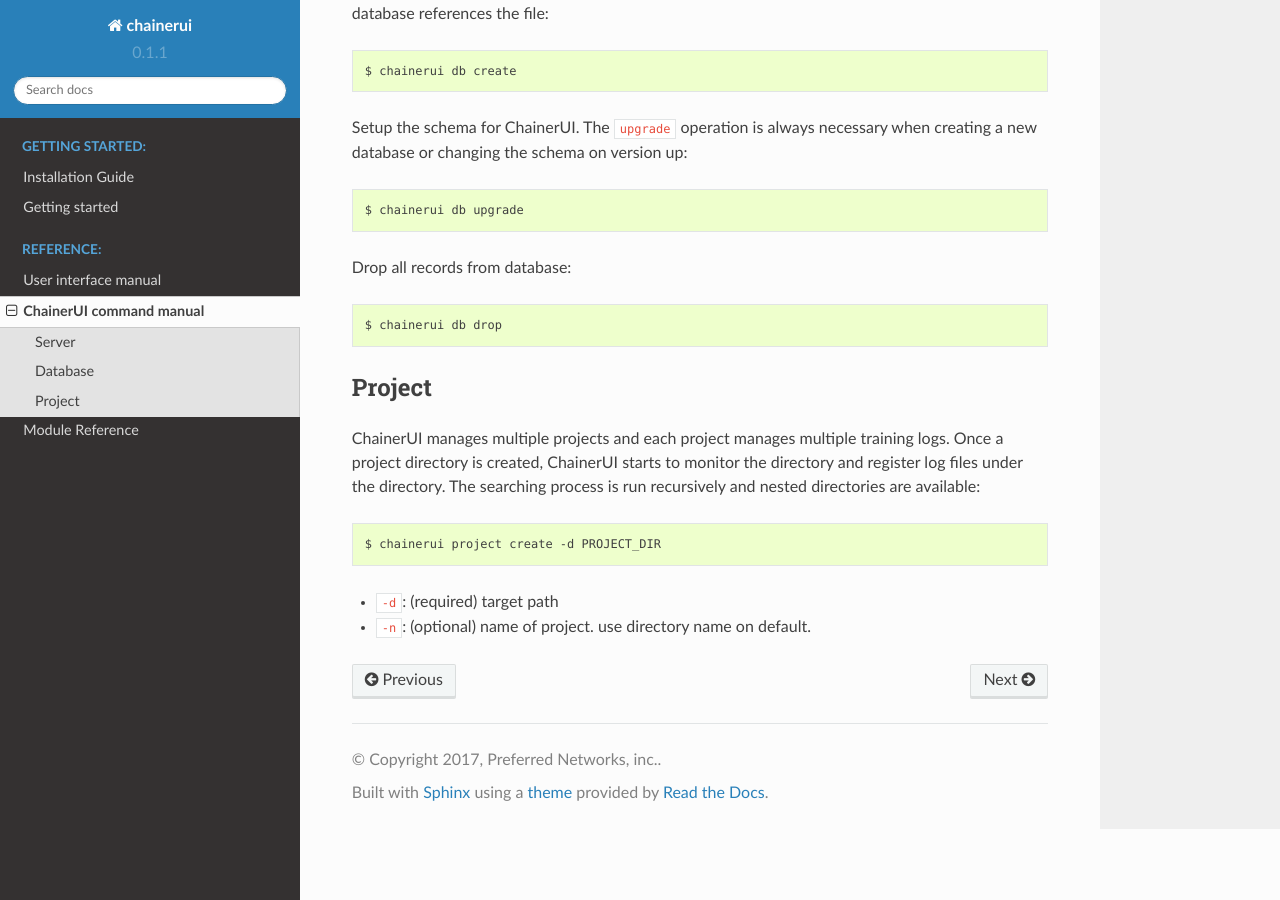
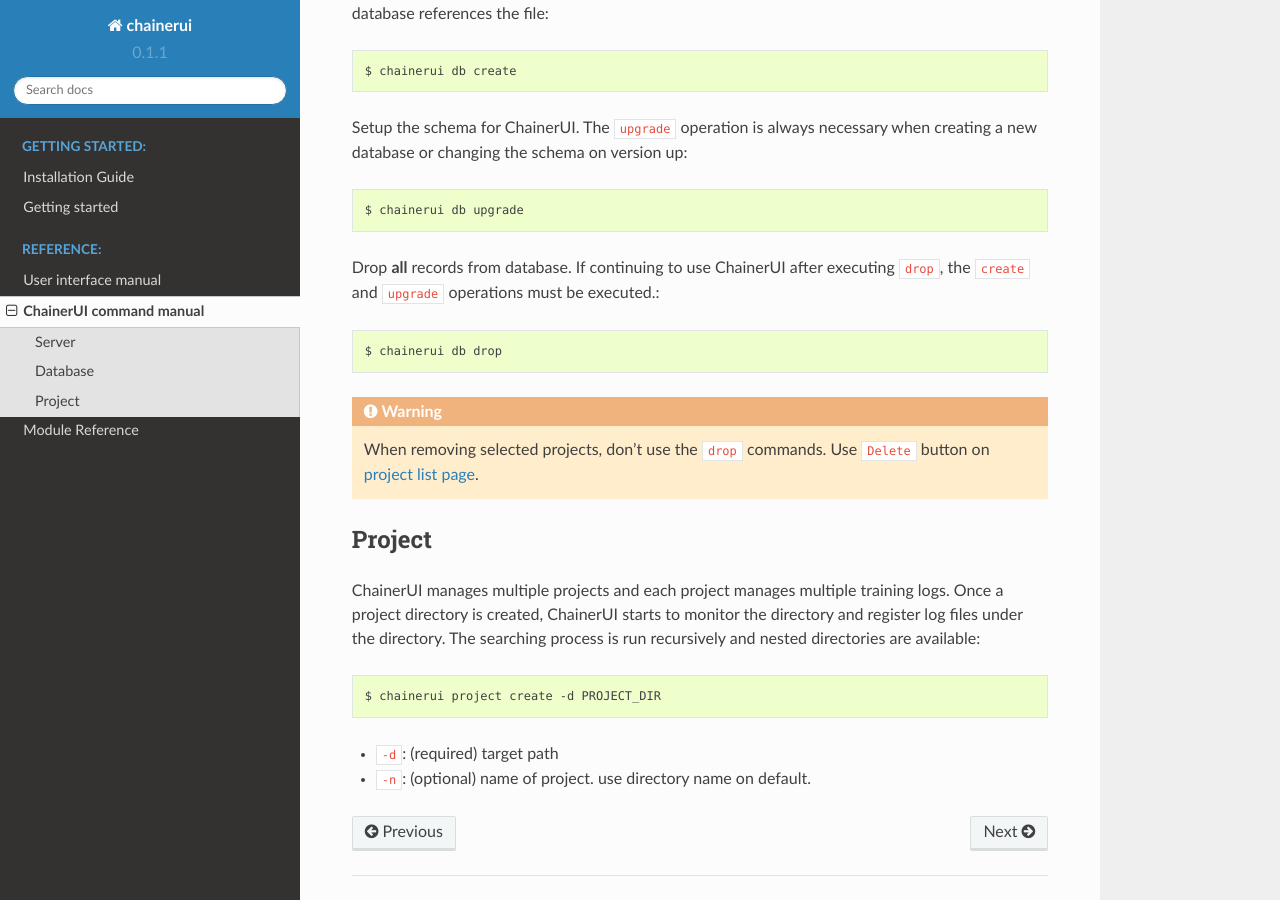
Before and after one commit to chainer/chainerui, a Sphinx documentation site: the page built from docs/source/reference/cmd.rst, in a window 1280 px wide and 900 px high, scrolled down 510 px. Built offline with Sphinx 7.4.7 and the Read the Docs theme 2.0.0, drawn with Linux system fonts in a browser that asks for light colours.

Commit message:
add supported optimizer note, warining about drop command

```diff
--- a/docs/source/getstart.rst
+++ b/docs/source/getstart.rst
@@ -217,3 +219,7 @@ Setup example of a brief extract `MNIST example <https://github.com/chainer/chai
 .. note::
 
    This operation of a training loop is from the :ref:`CommandsExtension <module_command_extension>` which requires ``Trainer``. A training loop without ``Trainer`` cannot use this function.
+
+.. note::
+
+   Adjusting the pyperparameters supports only `MomentumSGD <https://docs.chainer.org/en/stable/reference/generated/chainer.optimizers.MomentumSGD.html#chainer.optimizers.MomentumSGD>`__.
--- a/docs/source/reference/cmd.rst
+++ b/docs/source/reference/cmd.rst
@@ -30,9 +30,13 @@ Setup the schema for ChainerUI. The ``upgrade`` operation is always necessary wh
 
   $ chainerui db upgrade
 
-Drop all records from database::
+Drop **all** records from database. If continuing to use ChainerUI after executing ``drop``, the ``create`` and ``upgrade`` operations must be executed.::
 
   $ chainerui db drop
+
+.. warning::
+
+   When removing selected projects, don't use the ``drop`` commands. Use ``Delete`` button on :ref:`project list page <ui_home_project_list>`.
 
 
 .. _cmd_project:
--- a/docs/source/reference/ui.rst
+++ b/docs/source/reference/ui.rst
@@ -31,6 +31,9 @@ Header
     * blue: loading
     * red: fail to connect
     * gray: disable polling
+
+
+.. _ui_home_project_list:
 
 Home: Project list
 ------------------
@@ -75,4 +78,4 @@ Result: Show detailed information of the results
 
 .. image:: ../../images/result_detail.png
 
-Show detailed information of the training job and support operation of the training loop.
+Show detailed information of the training job and support operation of the training loop. For more detail of ``Commands`` pane, see :ref:`getstart_operate_training_loop`.
```
Also changed, not shown: other parts of docs/source/getstart.rst (+2 -0 lines).
